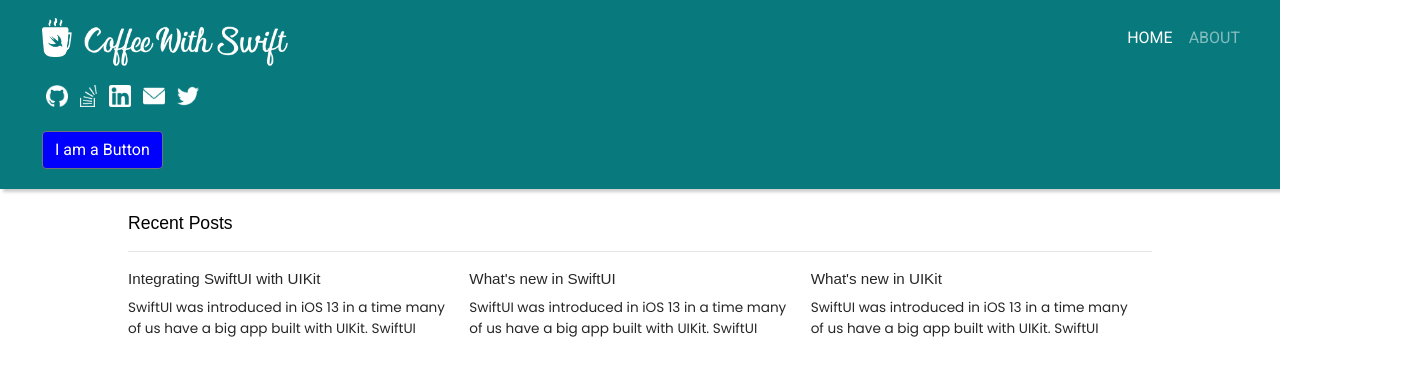
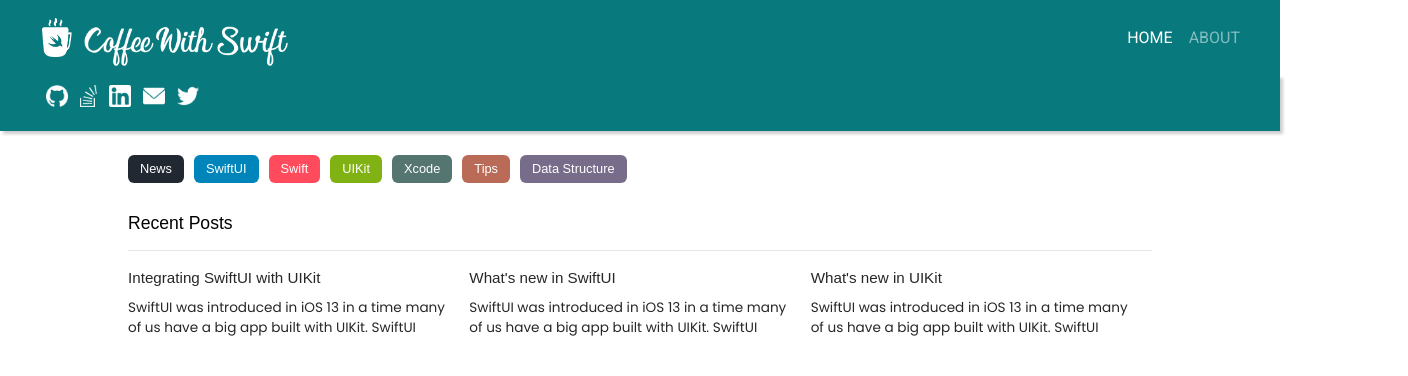
Before and after one commit to KiranJas/KiranJas.github.io, a Vue app: page /#/ in a window 1280 px wide. Shown: the top 376 px of the page, 1408 px wide, since content can reach past the window. Built offline with nearby package versions, Linux system fonts and the light colour scheme.

Commit message:
Added tags

```diff
--- a/src/components/Header.vue
+++ b/src/components/Header.vue
@@ -1,11 +1,22 @@
 <template>
   <header class="header">
-    <b-navbar toggleable="lg" type="dark" variant="info" style="padding: 0.5rem 2rem;">
-      <div style="width: 360px;">
+    <b-navbar
+      toggleable="lg"
+      type="dark"
+      variant="info"
+      style="padding: 0.5rem 2rem"
+    >
+      <div style="width: 360px">
         <div class="float-left" style="text">
-            <img :src="require('../assets/coffee-icon.png')" style="width: 30px; margin: 10px 12px 10px 10px"/>
+          <img
+            :src="require('../assets/coffee-icon.png')"
+            style="width: 30px; margin: 10px 12px 10px 10px"
+          />
           <!-- <img src="../assets/coffee-icon.png" style="width: 30px; margin: 10px 12px 10px 10px"/> -->
-            <img src="../assets/coffee_with_swift.png" style="height: 40px; margin: 16px 0px 0px 0px"/>
+          <img
+            src="../assets/coffee_with_swift.png"
+            style="height: 40px; margin: 16px 0px 0px 0px"
+          />
         </div>
       </div>
 
@@ -16,41 +27,49 @@
         <!-- Right aligned nav items -->
         <b-navbar-nav class="ml-auto">
           <b-nav-item to="/" exact exact-active-class="active">HOME</b-nav-item>
-          <b-nav-item to="/about" exact exact-active-class="active">ABOUT</b-nav-item>
+          <b-nav-item to="/about" exact exact-active-class="active"
+            >ABOUT</b-nav-item
+          >
         </b-navbar-nav>
       </b-collapse>
     </b-navbar>
 
     <div class="float-left subheader">
       <div class="float-left headerIcons">
-         <img src="../assets/github-logo.png" class="contactIcon" height="22px" />
+        <img
+          src="../assets/github-logo.png"
+          class="contactIcon"
+          height="22px"
+        />
         <img src="../assets/stack-logo.png" class="contactIcon" height="22px" />
         <img src="../assets/linkedin.png" class="contactIcon" height="22px" />
         <img src="../assets/mail-logo.png" class="contactIcon" height="22px" />
-          <img src="../assets/twitter-logo.png" class="contactIcon" height="22px"/>
+        <img
+          src="../assets/twitter-logo.png"
+          class="contactIcon"
+          height="22px"
+        />
       </div>
-       <b-button class="float-left tagColor">I am a Button</b-button>
+
     </div>
   </header>
-
-
 </template>
 
 <script>
 export default {
-    name: "Header"
-}
+  name: "Header",
+};
 </script>
 
 <style scoped>
 .bg-info {
-    background-color: #087A7E !important;
+  background-color: #087a7e !important;
 }
 
 .subheader {
-    background-color: #087A7E;
+  background-color: #087a7e;
   width: 100%;
-    padding: 0.0rem 2rem;
+  padding: 0rem 2rem;
   box-shadow: 3px 3px 3px rgba(0, 0, 0, 0.2);
 }
 
@@ -67,17 +86,23 @@ export default {
 }
 
 .header_title {
-
   text-align: left;
-    margin: 0px 10px 2  0px 12px;
+  margin: 0px 10px 2 0px 12px;
   color: white;
   font-size: bold;
 }
 
 .tagColor {
-    background-color: blue;
+  background-color: #d2f6c5;
+  color: black;
   align-content: left;
   text-align: left;
   margin: 0px 0px 20px 10px;
+
+  font-family: "Poppins-Medium", sans-serif;
+  font-size: 0.8rem;
+  padding-top: 4px;
+  padding-bottom: 4px;
+  border-radius: 6px;
 }
 </style>
--- a/src/views/Home.vue
+++ b/src/views/Home.vue
@@ -2,6 +2,24 @@
   <div class="home">
     <!-- <img alt="Vue logo" src="../assets/logo.png"> -->
     <div style="opacity: 0.0">Invisible View</div>
+    <div class="row tags">
+      <!-- #d2f6c5 -->
+      <b-button style="background-color: #222831;"
+      class="float-left tagColor">News</b-button>
+      <b-button style="background-color: #0085ba; margin-left: 10px;"
+      class="float-left tagColor">SwiftUI</b-button>
+      <b-button style="background-color: #ff4b5c; margin-left: 10px;"
+      class="float-left tagColor">Swift</b-button>
+      <b-button style="background-color: #81b214; margin-left: 10px;"
+      class="float-left tagColor">UIKit</b-button>
+      <b-button style="background-color: #557571; margin-left: 10px;"
+      class="float-left tagColor">Xcode</b-button>
+      <b-button style="background-color: #ba6b57; margin-left: 10px;"
+      class="float-left tagColor">Tips</b-button>
+      <b-button style="background-color: #776d8a; margin-left: 10px;"
+      class="float-left tagColor">Data Structure</b-button>
+    </div>
+
     <TitleDeclarationCom/>
     <BlogBriefCom/>
   </div>
@@ -21,5 +39,27 @@ export default {
 }
 </script>
 
-<style>
+<style scoped>
+.tags {
+    margin-left: 10%;
+    margin-right: 10%;
+    width: 100%;
+    /* margin-top: 80px; */
+    text-align: left;
+}
+
+.tagColor {
+  background-color: #d2f6c5;
+  color: white;
+  align-content: left;
+  text-align: left;
+
+  font-family: "Poppins-Medium", sans-serif;
+  font-size: 0.8rem;
+  padding-top: 4px;
+  padding-bottom: 4px;
+  border-radius: 6px;
+  border-width: 0px;
+  margin-bottom: 30px;
+}
 </style>
```
Lines whose indentation alone changed are shown as unchanged.
